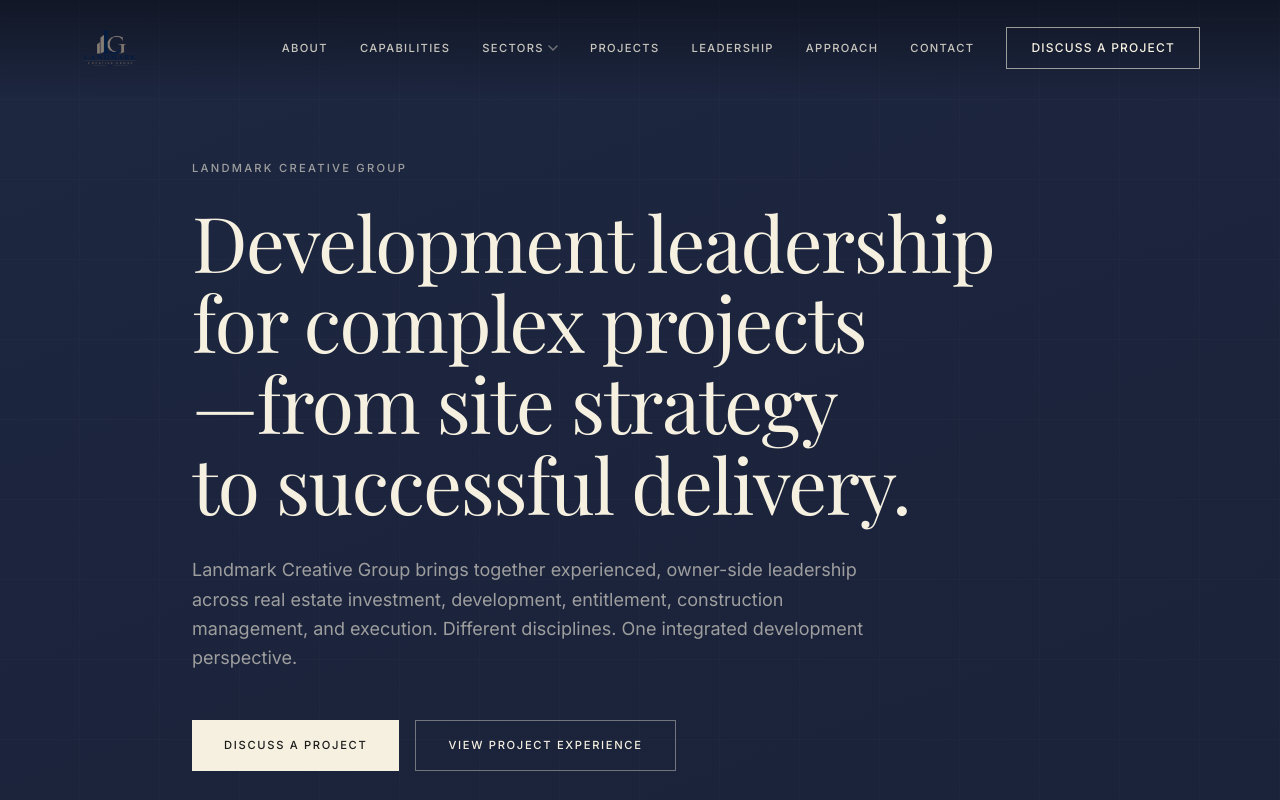
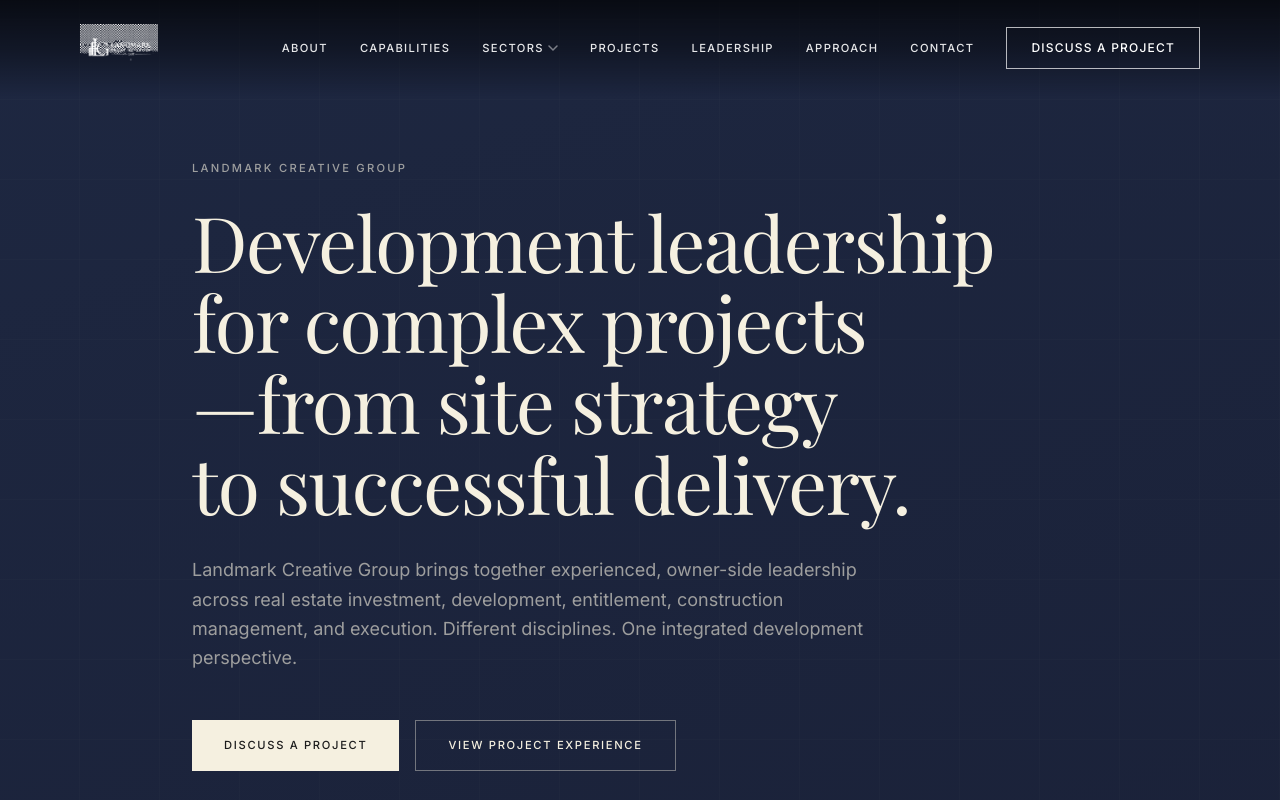
Before and after one commit to ShaneCRH/LCG-Website, a Next.js app: page / in a window 1280 px wide. Shown: the top 800 px of the page. Built offline with nearby package versions, Linux system fonts and the light colour scheme; a web font is replaced by a local one.

Commit message:
Switch to horizontal logo with true transparency; white variant for dark header/footer states for guaranteed contrast

```diff
--- a/src/components/layout/SiteFooter.tsx
+++ b/src/components/layout/SiteFooter.tsx
@@ -32,11 +32,11 @@ export function SiteFooter() {
         <div className="grid md:grid-cols-2 gap-12 mb-16 pb-16 border-b border-ivory/10">
           <div>
             <Image
-              src="/brand/logo-stacked.png"
+              src="/brand/logo-horizontal-white.png"
               alt="Landmark Creative Group LLC"
-              width={160}
-              height={100}
-              className="h-16 w-auto mb-6 brightness-0 invert opacity-85"
+              width={220}
+              height={135}
+              className="h-11 w-auto mb-6 opacity-90"
             />
             <p className="text-sm text-ivory/60 leading-relaxed max-w-sm">
               Development leadership for complex projects — from opportunity and site strategy through successful delivery.
--- a/src/components/layout/SiteHeader.tsx
+++ b/src/components/layout/SiteHeader.tsx
@@ -42,7 +42,7 @@ export function SiteHeader() {
       className={`fixed top-0 left-0 right-0 z-50 transition-all duration-300 ${
         scrolled || menuOpen
           ? "bg-ivory/96 backdrop-blur-sm shadow-sm border-b border-charcoal/8"
-          : "bg-gradient-to-b from-black/40 to-transparent"
+          : "bg-gradient-to-b from-black/70 via-black/40 to-transparent"
       }`}
     >
       <div className="container-site">
@@ -50,11 +50,11 @@ export function SiteHeader() {
           {/* Logo */}
           <Link href="/" className="focus-visible:outline-none focus-visible:ring-2 focus-visible:ring-charcoal focus-visible:ring-offset-2 flex items-center">
             <Image
-              src="/brand/logo-stacked.png"
+              src={transparent ? "/brand/logo-horizontal-white.png" : "/brand/logo-horizontal.png"}
               alt="Landmark Creative Group LLC"
-              width={220}
-              height={60}
-              className="h-10 w-auto"
+              width={260}
+              height={160}
+              className="h-11 md:h-12 w-auto"
               priority
             />
           </Link>
@@ -72,7 +72,7 @@ export function SiteHeader() {
                   href={item.href}
                   className={`text-[0.7rem] tracking-[0.12em] uppercase font-medium transition-colors flex items-center gap-1 ${
                     transparent
-                      ? "text-ivory/80 hover:text-ivory"
+                      ? "text-white/90 hover:text-white"
                       : "text-charcoal/70 hover:text-charcoal"
                   }`}
                 >
@@ -102,7 +102,7 @@ export function SiteHeader() {
               href="/contact"
               className={`text-xs py-3 px-6 tracking-widest uppercase font-medium transition-colors border ${
                 transparent
-                  ? "border-ivory/60 text-ivory hover:bg-ivory hover:text-charcoal"
+                  ? "border-white/70 text-white hover:bg-white hover:text-charcoal"
                   : "bg-charcoal text-ivory border-charcoal hover:bg-charcoal/80"
               }`}
             >
@@ -118,9 +118,9 @@ export function SiteHeader() {
             aria-expanded={menuOpen}
           >
             <div className="w-6 flex flex-col gap-1.5">
-              <span className={`block h-px transition-all duration-200 ${transparent ? "bg-ivory" : "bg-charcoal"} ${menuOpen ? "rotate-45 translate-y-2" : ""}`} />
-              <span className={`block h-px transition-all duration-200 ${transparent ? "bg-ivory" : "bg-charcoal"} ${menuOpen ? "opacity-0" : ""}`} />
-              <span className={`block h-px transition-all duration-200 ${transparent ? "bg-ivory" : "bg-charcoal"} ${menuOpen ? "-rotate-45 -translate-y-2" : ""}`} />
+              <span className={`block h-0.5 transition-all duration-200 ${transparent ? "bg-white" : "bg-charcoal"} ${menuOpen ? "rotate-45 translate-y-2" : ""}`} />
+              <span className={`block h-0.5 transition-all duration-200 ${transparent ? "bg-white" : "bg-charcoal"} ${menuOpen ? "opacity-0" : ""}`} />
+              <span className={`block h-0.5 transition-all duration-200 ${transparent ? "bg-white" : "bg-charcoal"} ${menuOpen ? "-rotate-45 -translate-y-2" : ""}`} />
             </div>
           </button>
         </div>
```
Also changed, not shown: public/brand/logo-horizontal-white.png (added), public/brand/logo-horizontal.png.
